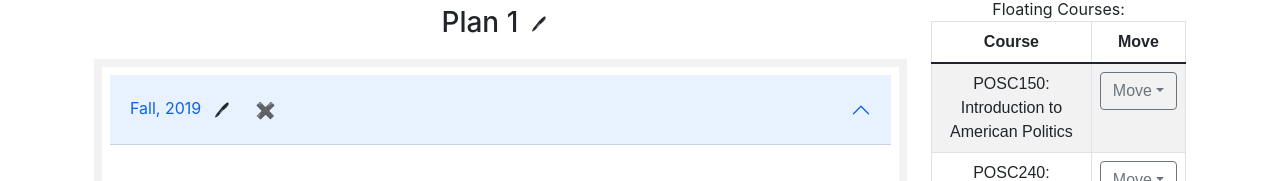
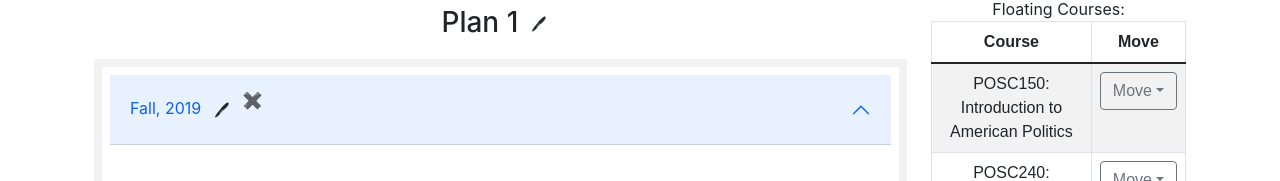
Before and after one commit to UD-CISC275-S22/cis-scheduler-team24, a React (Create React App) app: page / in a window 1280 px wide. Shown: the part 488-669 px from the top of the page. Built offline with nearby package versions, Linux system fonts and the light colour scheme.

Commit message:
change the button to the div test

```diff
--- a/src/components/DeleteSemester.tsx
+++ b/src/components/DeleteSemester.tsx
@@ -1,5 +1,4 @@
 import React from "react";
-import { Button } from "react-bootstrap";
 import { Semester } from "../interfaces/semester";
 
 export function DeleteSemester({
@@ -16,8 +15,14 @@ export function DeleteSemester({
     }
 
     return (
-        <Button onClick={deleteSemester} variant="empty" className="me-8">
+        <div
+            onClick={deleteSemester}
+            className="me-8"
+            style={{
+                display: "flex"
+            }}
+        >
             ✖️
-        </Button>
+        </div>
     );
 }
```
